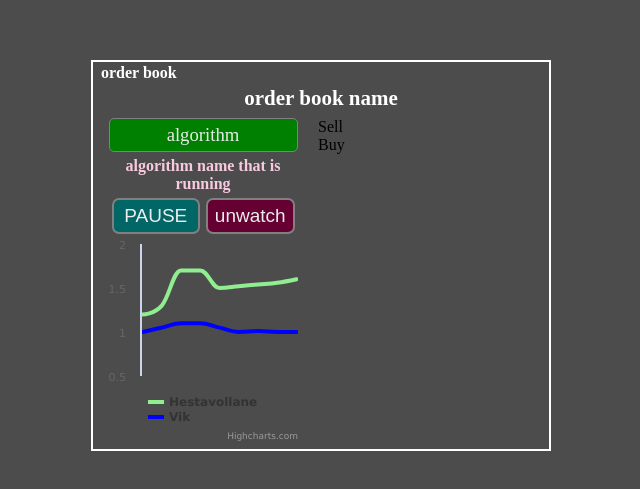
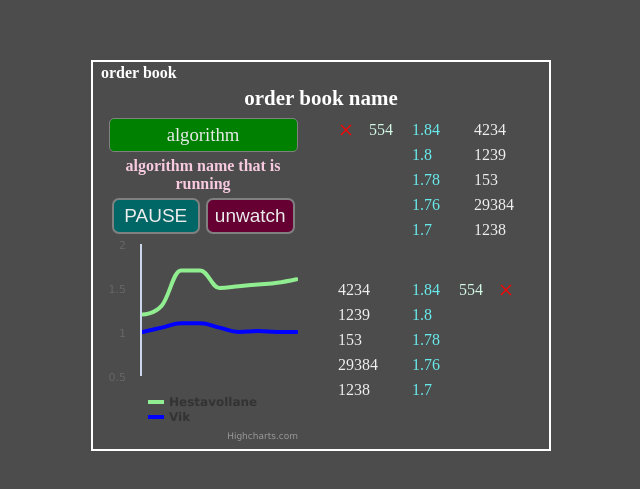
Before and after one commit to Amir-Montazeri/order-book-name, a React (Create React App) app: page / in a window 1280 px wide. Shown: the part 145-634 px from the top of the page, without its empty margins (319-959 px from the left). Built offline with nearby package versions, Linux system fonts and the light colour scheme.

Commit message:
Buy and Sell added (NOT COMPLETED)

```diff
--- a/package.json
+++ b/package.json
@@ -4,13 +4,13 @@
   "private": true,
   "homepage": "https://amir-montazeri.github.io/order-book-name",
   "dependencies": {
-    "@material-ui/icons": "^4.11.2",
     "@testing-library/jest-dom": "^5.16.2",
     "@testing-library/react": "^12.1.3",
     "@testing-library/user-event": "^13.5.0",
     "highcharts": "^9.3.3",
     "react": "^17.0.2",
     "react-dom": "^17.0.2",
+    "react-icons": "^4.3.1",
     "react-scripts": "5.0.0",
     "styled-components": "^5.3.3",
     "web-vitals": "^2.1.4"
--- a/src/components/book/Buy.jsx
+++ b/src/components/book/Buy.jsx
@@ -1,7 +1,32 @@
-import React from 'react'
+import React from 'react';
+import { VscChromeClose } from 'react-icons/vsc';
+import { Container, ContainerGrid, ItemGrid, Text } from './briefStyledComponents';
 
 export default function Buy() {
+  const [selectedColumn, setSelectedColumn] = React.useState(0);
+
   return (
-    <div>Buy</div>
-  )
-}
+    <Container>
+      <ContainerGrid>
+        <ItemGrid color='#EFEFEF'>4234</ItemGrid>
+        <ItemGrid color='#EFEFEF'>1239</ItemGrid>
+        <ItemGrid color='#EFEFEF'>153</ItemGrid>
+        <ItemGrid color='#EFEFEF'>29384</ItemGrid>
+        <ItemGrid color='#EFEFEF'>1238</ItemGrid>
+      </ContainerGrid>
+      <ContainerGrid>
+        <ItemGrid color='#69EBEC'>1.84</ItemGrid>
+        <ItemGrid color='#69EBEC'>1.8</ItemGrid>
+        <ItemGrid color='#69EBEC'>1.78</ItemGrid>
+        <ItemGrid color='#69EBEC'>1.76</ItemGrid>
+        <ItemGrid color='#69EBEC'>1.7</ItemGrid>
+      </ContainerGrid>
+      <ContainerGrid moveable={true}>
+        <ItemGrid color='#D2F7E5' column={selectedColumn}>
+          <Text left>554</Text>
+          <VscChromeClose color='red' cursor='pointer' onClick={() => setSelectedColumn(selectedColumn + 1)} />
+        </ItemGrid>
+      </ContainerGrid>
+    </Container>
+  );
+};
--- a/src/components/book/Sell.jsx
+++ b/src/components/book/Sell.jsx
@@ -1,7 +1,32 @@
-import React from 'react'
+import React from 'react';
+import { VscChromeClose } from 'react-icons/vsc';
+import { Container, ContainerGrid, ItemGrid, Text } from './briefStyledComponents';
 
 export default function Sell() {
+  const [selectedColumn, setSelectedColumn] = React.useState(0);
+
   return (
-    <div>Sell</div>
+    <Container>
+      <ContainerGrid moveable={true}>
+        <ItemGrid color='#D2F7E5' column={selectedColumn}>
+          <VscChromeClose color='red' cursor='pointer' onClick={() => setSelectedColumn(selectedColumn + 1)} />
+          <Text right>554</Text>
+        </ItemGrid>
+      </ContainerGrid>
+      <ContainerGrid>
+        <ItemGrid color='#69EBEC'>1.84</ItemGrid>
+        <ItemGrid color='#69EBEC'>1.8</ItemGrid>
+        <ItemGrid color='#69EBEC'>1.78</ItemGrid>
+        <ItemGrid color='#69EBEC'>1.76</ItemGrid>
+        <ItemGrid color='#69EBEC'>1.7</ItemGrid>
+      </ContainerGrid>
+      <ContainerGrid>
+        <ItemGrid color='#EFEFEF'>4234</ItemGrid>
+        <ItemGrid color='#EFEFEF'>1239</ItemGrid>
+        <ItemGrid color='#EFEFEF'>153</ItemGrid>
+        <ItemGrid color='#EFEFEF'>29384</ItemGrid>
+        <ItemGrid color='#EFEFEF'>1238</ItemGrid>
+      </ContainerGrid>
+    </Container>
   )
 };
--- /dev/null
+++ b/src/components/book/briefStyledComponents.js
@@ -0,0 +1,29 @@
+import styled from "styled-components"
+
+export const Container = styled.div`
+  padding: 0 20px;
+  width: 100%;
+  height: 160px;
+  display: flex;
+  justify-content: space-between;
+`;
+
+export const ContainerGrid = styled.ul`
+  display: flex;
+  flex-direction: column;
+  justify-content: flex-start;
+  list-style: none;
+`;
+
+export const ItemGrid = styled.li`
+  height: 25px;
+  display: flex;
+  align-items: center;
+  color: ${props => props.color};
+  ${props => props.column && `transform: translateY(${props.column * 25}px)`};
+  transition: .3s;
+`;
+
+export const Text = styled.p`
+  transform: ${props => `translateX(${props.right ? '+' : '-'}15px)`};
+`;
```
Also changed, not shown: src/hooks/useColumn.js (added, +23 -0 lines), 1 other file (tests, documents, lock files or other folders).
